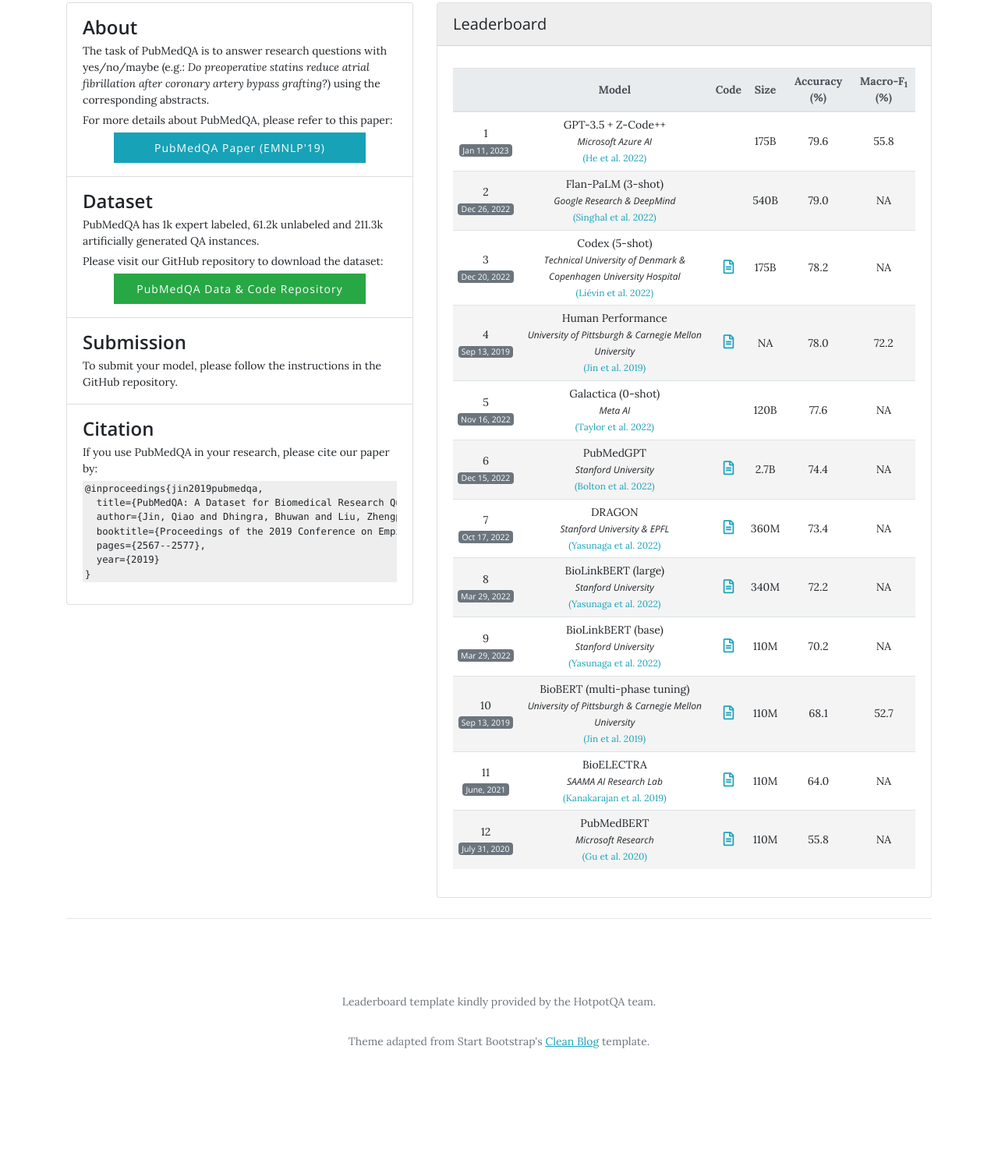
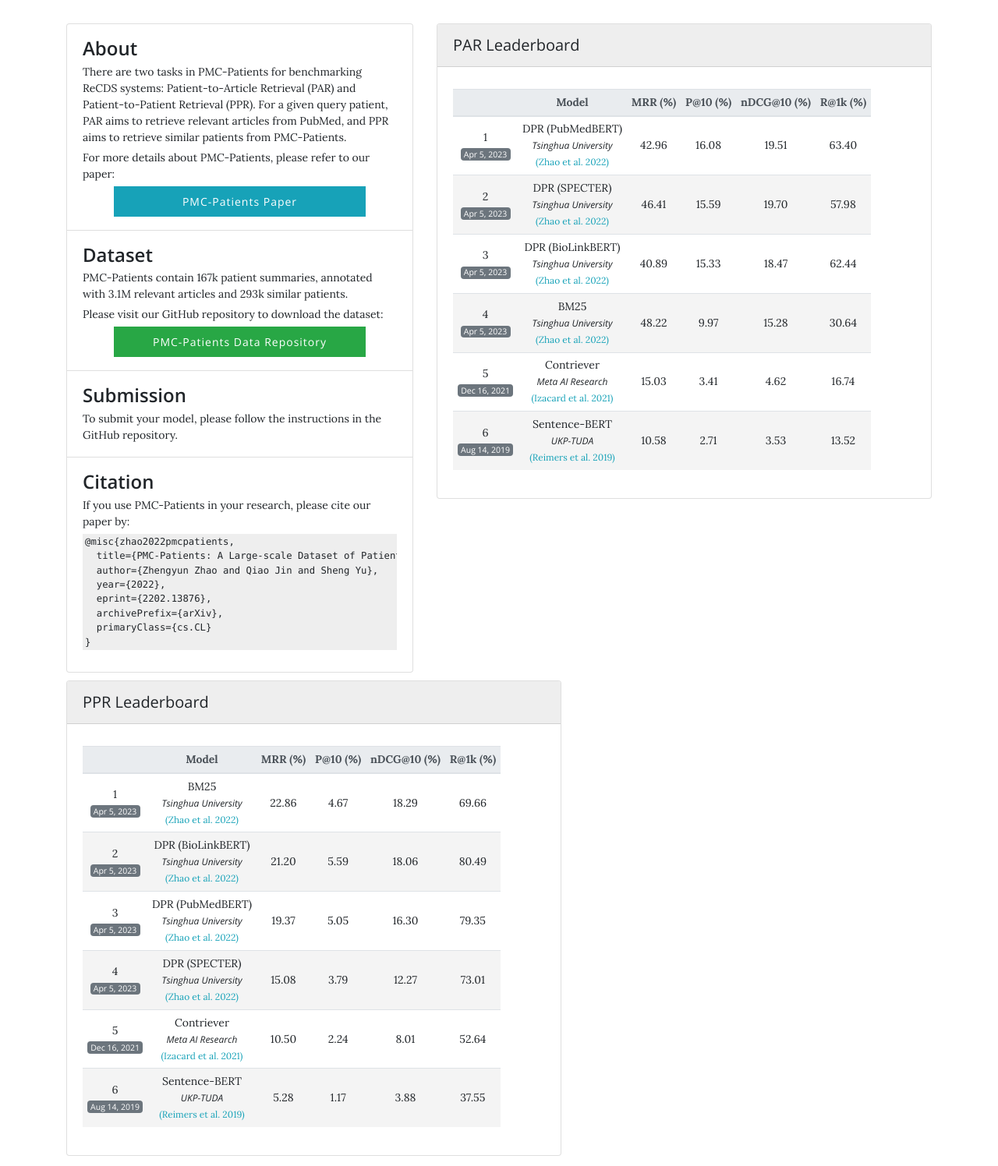
Before and after one commit to pmc-patients/pmc-patients.github.io, a plain HTML site: page index.html in a window 1280 px wide. Shown: the part 354-1850 px from the top of the page at 78% size. Before the commit the page ends 1766 px from the top, so only its background shows below. Drawn offline with nearby package versions, Linux system fonts and the light colour scheme.

Commit message:
Initial commit

```diff
--- a/index.html
+++ b/index.html
@@ -8,7 +8,7 @@
     <meta name="description" content="">
     <meta name="author" content="">
 
-    <title>PubMedQA Homepage</title>
+    <title>PMC-Patients Homepage</title>
 
     <!-- Bootstrap core CSS -->
     <link href="vendor/bootstrap/css/bootstrap.min.css" rel="stylesheet">
@@ -21,14 +21,14 @@
 
     <!-- Custom styles for this template -->
     <link href="css/clean-blog.min.css" rel="stylesheet">
-    <link href="css/pubmedqa.css" rel="stylesheet">
+    <link href="css/pmc-patients.css" rel="stylesheet">
 
   </head>
 
   <body>
 <nav class="navbar navbar-expand-lg navbar-light fixed-top" id="mainNav">
   <div class="container">
-    <a class="navbar-brand" href="index.html">PubMedQA</a>
+    <a class="navbar-brand" href="index.html">PMC-Patients</a>
     <button class="navbar-toggler navbar-toggler-right" type="button" data-toggle="collapse" data-target="#navbarResponsive" aria-controls="navbarResponsive" aria-expanded="false" aria-label="Toggle navigation">
       Menu
       <i class="fa fa-bars"></i>
@@ -43,8 +43,8 @@
     <div class="row">
       <div class="col-lg-8 col-md-10 mx-auto">
         <div class="site-heading">
-          <h1>PubMedQA</h1>
-          <span class="subheading">A Dataset for Biomedical Research Question Answering</span>
+          <h1>PMC-Patients</h1>
+          <span class="subheading">A Large-scale Dataset of Patient Summaries and Relations for Benchmarking Retrieval-based Clinical Decision Support</span>
         </div>
       </div>
     </div>
@@ -59,31 +59,32 @@
       <div class="list-group">
         <div class="list-group-item"><h4>About</h4>
         <p></p>
-        <p>The task of PubMedQA is to answer research questions with yes/no/maybe (e.g.: <i>Do preoperative statins reduce atrial fibrillation after coronary artery bypass grafting?</i>) using the corresponding abstracts. </p>
-        <p>For more details about PubMedQA, please refer to this paper:</p>
+        <p>There are two tasks in PMC-Patients for benchmarking ReCDS systems: Patient-to-Article Retrieval (PAR) and Patient-to-Patient Retrieval (PPR). For a given query patient, PAR aims to retrieve relevant articles from PubMed, and PPR aims to retrieve similar patients from PMC-Patients.</p>
+        <p>For more details about PMC-Patients, please refer to our paper:</p>
         <p class="text-center">
-          <a href="https://arxiv.org/abs/1909.06146"><button type="button" class="btn btn-info">PubMedQA Paper (EMNLP'19)</button></a>
+          <a href="https://arxiv.org/pdf/2202.13876.pdf"><button type="button" class="btn btn-info">PMC-Patients Paper</button></a>
         </p>
         </div>
         <div class="list-group-item"><h4>Dataset</h4>
-        <p>PubMedQA has 1k expert labeled, 61.2k unlabeled and 211.3k artificially generated QA instances. </p>
+        <p>PMC-Patients contain 167k patient summaries, annotated with 3.1M relevant articles and 293k similar patients.</p>
         <p>Please visit our GitHub repository to download the dataset:</p>
         <p class="text-center">
-          <a href="https://github.com/pubmedqa/pubmedqa"><button type="button" class="btn btn-success">PubMedQA Data & Code Repository</button></a>
+          <a href="https://github.com/pmc-patients/pmc-patients"><button type="button" class="btn btn-success">PMC-Patients Data Repository</button></a>
         </p>
         </div>
         <div class="list-group-item"><h4>Submission</h4>
         <p>To submit your model, please follow the instructions in the GitHub repository.</p>
         </div>
         <div class="list-group-item"><h4>Citation</h4>
-        <p>If you use PubMedQA in your research, please cite our paper by:</p>
+        <p>If you use PMC-Patients in your research, please cite our paper by:</p>
         <pre>
-@inproceedings{jin2019pubmedqa,
-  title={PubMedQA: A Dataset for Biomedical Research Question Answering},
-  author={Jin, Qiao and Dhingra, Bhuwan and Liu, Zhengping and Cohen, William and Lu, Xinghua},
-  booktitle={Proceedings of the 2019 Conference on Empirical Methods in Natural Language Processing and the 9th International Joint Conference on Natural Language Processing (EMNLP-IJCNLP)},
-  pages={2567--2577},
-  year={2019}
+@misc{zhao2022pmcpatients,
+  title={PMC-Patients: A Large-scale Dataset of Patient Notes and Relations Extracted from Case Reports in PubMed Central},
+  author={Zhengyun Zhao and Qiao Jin and Sheng Yu},
+  year={2022},
+  eprint={2202.13876},
+  archivePrefix={arXiv},
+  primaryClass={cs.CL}
 }</pre>
     </div>
   </div>
@@ -91,7 +92,7 @@
 <div class="col-lg-7">
   <div class="card card-outline-secondary">
     <div class="card-header">
-      Leaderboard
+      PAR Leaderboard
     </div>
     <div class="card-body">
       <table class="table table-responsive">
@@ -99,146 +100,79 @@
           <tr>
             <th scope="col" rowspan=1></th>
             <th scope="col" rowspan=1 class="align-middle text-center">Model</th>
-            <th scope="col" rowspan=1 class="align-middle text-center">Code</th>
-            <th scope="col" rowspan=1 class="align-middle text-center">Size</th>
-            <th scope="col" colspan=1 class='text-center'>Accuracy (%)</th>
-            <th scope="col" colspan=1 class='text-center'>Macro-F<sub>1</sub> (%)</th>
+            <th scope="col" colspan=1 class='text-center'>MRR (%)</th>
+            <th scope="col" colspan=1 class='text-center'>P@10 (%)</th>
+            <th scope="col" colspan=1 class='text-center'>nDCG@10 (%)</th>
+            <th scope="col" colspan=1 class='text-center'>R@1k (%)</th>
           </tr>
         </thead>
         <tbody>
 
           <tr>
             <td scope="row" class='align-middle text-center'>1<br>
-              <span class="badge badge-secondary">Jan 11, 2023</span></td>
-            <td class='align-middle text-center'>GPT-3.5 + Z-Code++<br/>
-              <span class="affiliation">Microsoft Azure AI</span><br/><a href="https://arxiv.org/abs/2208.09770" class="paperlink">(He et al. 2022)</a></td>
-            <td class='align-middle text-center'></td>
-            <td class='align-middle text-center'>175B</td>
-            <td class='align-middle text-center'>79.6</td>
-            <td class='align-middle text-center'>55.8</td>
+              <span class="badge badge-secondary">Apr 5, 2023</span></td>
+            <td class='align-middle text-center'>DPR (PubMedBERT)<br/>
+              <span class="affiliation">Tsinghua University</span><br/><a href="https://arxiv.org/pdf/2202.13876.pdf" class="paperlink">(Zhao et al. 2022)</a></td>
+            <td class='align-middle text-center'>42.96</td>
+            <td class='align-middle text-center'>16.08</td>
+            <td class='align-middle text-center'>19.51</td>
+            <td class='align-middle text-center'>63.40</td>
           </tr>
 
           <tr style="background:#f4f4f4">
             <td scope="row" class='align-middle text-center'>2<br>
-              <span class="badge badge-secondary">Dec 26, 2022</span></td>
-            <td class='align-middle text-center'>Flan-PaLM (3-shot)<br/>
-              <span class="affiliation">Google Research & DeepMind</span><br/><a href="https://arxiv.org/abs/2212.13138" class="paperlink">(Singhal et al. 2022)</a></td>
-            <td class='align-middle text-center'></td>
-            <td class='align-middle text-center'>540B</td>
-            <td class='align-middle text-center'>79.0</td>
-            <td class='align-middle text-center'>NA</td>
+              <span class="badge badge-secondary">Apr 5, 2023</span></td>
+            <td class='align-middle text-center'>DPR (SPECTER)<br/>
+              <span class="affiliation">Tsinghua University</span><br/><a href="https://arxiv.org/pdf/2202.13876.pdf" class="paperlink">(Zhao et al. 2022)</a></td>
+            <td class='align-middle text-center'>46.41</td>
+            <td class='align-middle text-center'>15.59</td>
+            <td class='align-middle text-center'>19.70</td>
+            <td class='align-middle text-center'>57.98</td>
           </tr>
 
           <tr>
             <td scope="row" class='align-middle text-center'>3<br>
-              <span class="badge badge-secondary">Dec 20, 2022</span></td>
-            <td class='align-middle text-center'>Codex (5-shot)<br/>
-              <span class="affiliation">Technical University of Denmark & Copenhagen University Hospital</span><br/><a href="https://arxiv.org/abs/2207.08143" class="paperlink">(Liévin et al. 2022)</a></td>
-            <td class='align-middle text-center'><a href="https://github.com/vlievin/medical-reasoning"><i class="far fa-file-alt"></i></a></td>
-            <td class='align-middle text-center'>175B</td>
-            <td class='align-middle text-center'>78.2</td>
-            <td class='align-middle text-center'>NA</td>
+              <span class="badge badge-secondary">Apr 5, 2023</span></td>
+            <td class='align-middle text-center'>DPR (BioLinkBERT)<br/>
+              <span class="affiliation">Tsinghua University</span><br/><a href="https://arxiv.org/pdf/2202.13876.pdf" class="paperlink">(Zhao et al. 2022)</a></td>
+            <td class='align-middle text-center'>40.89</td>
+            <td class='align-middle text-center'>15.33</td>
+            <td class='align-middle text-center'>18.47</td>
+            <td class='align-middle text-center'>62.44</td>
           </tr>
-
 
           <tr style="background:#f4f4f4">
             <td scope="row" class='align-middle text-center'>4<br>
-              <span class="badge badge-secondary">Sep 13, 2019</span></td>
-            <td class='align-middle text-center'>Human Performance<br/>
-              <span class="affiliation">University of Pittsburgh & Carnegie Mellon University</span><br/><a href="https://arxiv.org/abs/1909.06146" class="paperlink">(Jin et al. 2019)</a></td>
-            <td class='align-middle text-center'><a href="https://github.com/pubmedqa/pubmedqa"><i class="far fa-file-alt"></i></a></td>
-            <td class='align-middle text-center'>NA</td>
-            <td class='align-middle text-center'>78.0</td>
-            <td class='align-middle text-center'>72.2</td>
+              <span class="badge badge-secondary">Apr 5, 2023</span></td>
+            <td class='align-middle text-center'>BM25<br/>
+              <span class="affiliation">Tsinghua University</span><br/><a href="https://arxiv.org/pdf/2202.13876.pdf" class="paperlink">(Zhao et al. 2022)</a></td>
+            <td class='align-middle text-center'>48.22</td>
+            <td class='align-middle text-center'>9.97</td>
+            <td class='align-middle text-center'>15.28</td>
+            <td class='align-middle text-center'>30.64</td>
           </tr>
 
           <tr>
             <td scope="row" class='align-middle text-center'>5<br>
-              <span class="badge badge-secondary">Nov 16, 2022</span></td>
-            <td class='align-middle text-center'>Galactica (0-shot)<br/>
-              <span class="affiliation">Meta AI</span><br/><a href="https://arxiv.org/abs/2211.09085" class="paperlink">(Taylor et al. 2022)</a></td>
-            <td class='align-middle text-center'></td>
-            <td class='align-middle text-center'>120B</td>
-            <td class='align-middle text-center'>77.6</td>
-            <td class='align-middle text-center'>NA</td>
+              <span class="badge badge-secondary">Dec 16, 2021</span></td>
+            <td class='align-middle text-center'>Contriever<br/>
+              <span class="affiliation">Meta AI Research</span><br/><a href="https://arxiv.org/pdf/2112.09118.pdf" class="paperlink">(Izacard et al. 2021)</a></td>
+            <td class='align-middle text-center'>15.03</td>
+            <td class='align-middle text-center'>3.41</td>
+            <td class='align-middle text-center'>4.62</td>
+            <td class='align-middle text-center'>16.74</td>
           </tr>
 
           <tr style="background:#f4f4f4">
             <td scope="row" class='align-middle text-center'>6<br>
-              <span class="badge badge-secondary">Dec 15, 2022</span></td>
-            <td class='align-middle text-center'>PubMedGPT<br/>
-              <span class="affiliation">Stanford University</span><br/><a href="https://crfm.stanford.edu/2022/12/15/pubmedgpt.html" class="paperlink">(Bolton et al. 2022)</a></td>
-            <td class='align-middle text-center'><a href="https://github.com/stanford-crfm/pubmedgpt"><i class="far fa-file-alt"></i></a></td>
-            <td class='align-middle text-center'>2.7B</td>
-            <td class='align-middle text-center'>74.4</td>
-            <td class='align-middle text-center'>NA</td>
+              <span class="badge badge-secondary">Aug 14, 2019</span></td>
+            <td class='align-middle text-center'>Sentence-BERT<br/>
+              <span class="affiliation">UKP-TUDA</span><br/><a href="https://arxiv.org/pdf/1908.10084.pdf" class="paperlink">(Reimers et al. 2019)</a></td>
+            <td class='align-middle text-center'>10.58</td>
+            <td class='align-middle text-center'>2.71</td>
+            <td class='align-middle text-center'>3.53</td>
+            <td class='align-middle text-center'>13.52</td>
           </tr>
-
-          <tr>
-            <td scope="row" class='align-middle text-center'>7<br>
-              <span class="badge badge-secondary">Oct 17, 2022</span></td>
-            <td class='align-middle text-center'>DRAGON<br/>
-              <span class="affiliation">Stanford University & EPFL</span><br/><a href="https://arxiv.org/abs/2210.09338" class="paperlink">(Yasunaga et al. 2022)</a></td>
-            <td class='align-middle text-center'><a href="https://github.com/michiyasunaga/dragon"><i class="far fa-file-alt"></i></a></td>
-            <td class='align-middle text-center'>360M</td>
-            <td class='align-middle text-center'>73.4</td>
-            <td class='align-middle text-center'>NA</td>
-          </tr>
-
-          <tr style="background:#f4f4f4">
-            <td scope="row" class='align-middle text-center'>8<br>
-              <span class="badge badge-secondary">Mar 29, 2022</span></td>
-            <td class='align-middle text-center'>BioLinkBERT (large)<br/>
-              <span class="affiliation">Stanford University</span><br/><a href="https://arxiv.org/abs/2203.15827" class="paperlink">(Yasunaga et al. 2022)</a></td>
-            <td class='align-middle text-center'><a href="https://github.com/michiyasunaga/LinkBERT"><i class="far fa-file-alt"></i></a></td>
-            <td class='align-middle text-center'>340M</td>
-            <td class='align-middle text-center'>72.2</td>
-            <td class='align-middle text-center'>NA</td>
-          </tr>
-          <tr>
-            <td scope="row" class='align-middle text-center'>9<br>
-              <span class="badge badge-secondary">Mar 29, 2022</span></td>
-            <td class='align-middle text-center'>BioLinkBERT (base)<br/>
-              <span class="affiliation">Stanford University</span><br/><a href="https://arxiv.org/abs/2203.15827" class="paperlink">(Yasunaga et al. 2022)</a></td>
-            <td class='align-middle text-center'><a href="https://github.com/michiyasunaga/LinkBERT"><i class="far fa-file-alt"></i></a></td>
-            <td class='align-middle text-center'>110M</td>
-            <td class='align-middle text-center'>70.2</td>
-            <td class='align-middle text-center'>NA</td>
-          </tr>
-
-          <tr style="background:#f4f4f4">
-            <td scope="row" class='align-middle text-center'>10<br>
-              <span class="badge badge-secondary">Sep 13, 2019</span></td>
-            <td class='align-middle text-center'>BioBERT (multi-phase tuning)<br/>
-              <span class="affiliation">University of Pittsburgh & Carnegie Mellon University</span><br/><a href="https://arxiv.org/abs/1909.06146" class="paperlink">(Jin et al. 2019)</a></td>
-            <td class='align-middle text-center'><a href="https://github.com/pubmedqa/pubmedqa"><i class="far fa-file-alt"></i></a></td>
-            <td class='align-middle text-center'>110M</td>
-            <td class='align-middle text-center'>68.1</td>
-            <td class='align-middle text-center'>52.7</td>
-          </tr>
-
-          <tr>
-            <td scope="row" class='align-middle text-center'>11<br>
-              <span class="badge badge-secondary">June, 2021</span></td>
-            <td class='align-middle text-center'>BioELECTRA<br/>
-              <span class="affiliation">SAAMA AI Research Lab</span><br/><a href="https://aclanthology.org/2021.bionlp-1.16/" class="paperlink">(Kanakarajan et al. 2019)</a></td>
-            <td class='align-middle text-center'><a href="https://github.com/kamalkraj/BioELECTRA"><i class="far fa-file-alt"></i></a></td>
-            <td class='align-middle text-center'>110M</td>
-            <td class='align-middle text-center'>64.0</td>
-            <td class='align-middle text-center'>NA</td>
-          </tr>
-
-          <tr style="background:#f4f4f4">
-            <td scope="row" class='align-middle text-center'>12<br>
-              <span class="badge badge-secondary">July 31, 2020</span></td>
-            <td class='align-middle text-center'>PubMedBERT<br/>
-              <span class="affiliation">Microsoft Research</span><br/><a href="https://arxiv.org/abs/2007.15779" class="paperlink">(Gu et al. 2020)</a></td>
-            <td class='align-middle text-center'><a href="https://huggingface.co/microsoft/BiomedNLP-PubMedBERT-base-uncased-abstract"><i class="far fa-file-alt"></i></a></td>
-            <td class='align-middle text-center'>110M</td>
-            <td class='align-middle text-center'>55.8</td>
-            <td class='align-middle text-center'>NA</td>
-          </tr>
-
         </tbody>
       </table>
     </div>
@@ -246,6 +180,99 @@
 
 
 </div>
+
+<div class="col-lg-7">
+  <div class="card card-outline-secondary">
+    <div class="card-header">
+      PPR Leaderboard
+    </div>
+    <div class="card-body">
+      <table class="table table-responsive">
+        <thead class="thead-light">
+          <tr>
+            <th scope="col" rowspan=1></th>
+            <th scope="col" rowspan=1 class="align-middle text-center">Model</th>
+            <th scope="col" colspan=1 class='text-center'>MRR (%)</th>
+            <th scope="col" colspan=1 class='text-center'>P@10 (%)</th>
+            <th scope="col" colspan=1 class='text-center'>nDCG@10 (%)</th>
+            <th scope="col" colspan=1 class='text-center'>R@1k (%)</th>
+          </tr>
+        </thead>
+        <tbody>
+
+          <tr>
+            <td scope="row" class='align-middle text-center'>1<br>
+              <span class="badge badge-secondary">Apr 5, 2023</span></td>
+            <td class='align-middle text-center'>BM25<br/>
+              <span class="affiliation">Tsinghua University</span><br/><a href="https://arxiv.org/pdf/2202.13876.pdf" class="paperlink">(Zhao et al. 2022)</a></td>
+            <td class='align-middle text-center'>22.86</td>
+            <td class='align-middle text-center'>4.67</td>
+            <td class='align-middle text-center'>18.29</td>
+            <td class='align-middle text-center'>69.66</td>
+          </tr>
+
+          <tr style="background:#f4f4f4">
+            <td scope="row" class='align-middle text-center'>2<br>
+              <span class="badge badge-secondary">Apr 5, 2023</span></td>
+            <td class='align-middle text-center'>DPR (BioLinkBERT)<br/>
+              <span class="affiliation">Tsinghua University</span><br/><a href="https://arxiv.org/pdf/2202.13876.pdf" class="paperlink">(Zhao et al. 2022)</a></td>
+            <td class='align-middle text-center'>21.20</td>
+            <td class='align-middle text-center'>5.59</td>
+            <td class='align-middle text-center'>18.06</td>
+            <td class='align-middle text-center'>80.49</td>
+          </tr>
+
+          <tr>
+            <td scope="row" class='align-middle text-center'>3<br>
+              <span class="badge badge-secondary">Apr 5, 2023</span></td>
+            <td class='align-middle text-center'>DPR (PubMedBERT)<br/>
+              <span class="affiliation">Tsinghua University</span><br/><a href="https://arxiv.org/pdf/2202.13876.pdf" class="paperlink">(Zhao et al. 2022)</a></td>
+            <td class='align-middle text-center'>19.37</td>
+            <td class='align-middle text-center'>5.05</td>
+            <td class='align-middle text-center'>16.30</td>
+            <td class='align-middle text-center'>79.35</td>
+          </tr>
+
+          <tr style="background:#f4f4f4">
+            <td scope="row" class='align-middle text-center'>4<br>
+              <span class="badge badge-secondary">Apr 5, 2023</span></td>
+            <td class='align-middle text-center'>DPR (SPECTER)<br/>
+              <span class="affiliation">Tsinghua University</span><br/><a href="https://arxiv.org/pdf/2202.13876.pdf" class="paperlink">(Zhao et al. 2022)</a></td>
+            <td class='align-middle text-center'>15.08</td>
+            <td class='align-middle text-center'>3.79</td>
+            <td class='align-middle text-center'>12.27</td>
+            <td class='align-middle text-center'>73.01</td>
+          </tr>
+
+          <tr>
+            <td scope="row" class='align-middle text-center'>5<br>
+              <span class="badge badge-secondary">Dec 16, 2021</span></td>
+            <td class='align-middle text-center'>Contriever<br/>
+              <span class="affiliation">Meta AI Research</span><br/><a href="https://arxiv.org/pdf/2112.09118.pdf" class="paperlink">(Izacard et al. 2021)</a></td>
+            <td class='align-middle text-center'>10.50</td>
+            <td class='align-middle text-center'>2.24</td>
+            <td class='align-middle text-center'>8.01</td>
+            <td class='align-middle text-center'>52.64</td>
+          </tr>
+
+          <tr style="background:#f4f4f4">
+            <td scope="row" class='align-middle text-center'>6<br>
+              <span class="badge badge-secondary">Aug 14, 2019</span></td>
+            <td class='align-middle text-center'>Sentence-BERT<br/>
+              <span class="affiliation">UKP-TUDA</span><br/><a href="https://arxiv.org/pdf/1908.10084.pdf" class="paperlink">(Reimers et al. 2019)</a></td>
+            <td class='align-middle text-center'>5.28</td>
+            <td class='align-middle text-center'>1.17</td>
+            <td class='align-middle text-center'>3.88</td>
+            <td class='align-middle text-center'>37.55</td>
+          </tr>
+        </tbody>
+      </table>
+    </div>
+  </div>
+
+
+</div>
+
 </div>
 
     <hr>
```
Also changed, not shown: css/pmc-patients.css (renamed from css/pubmedqa.css).
